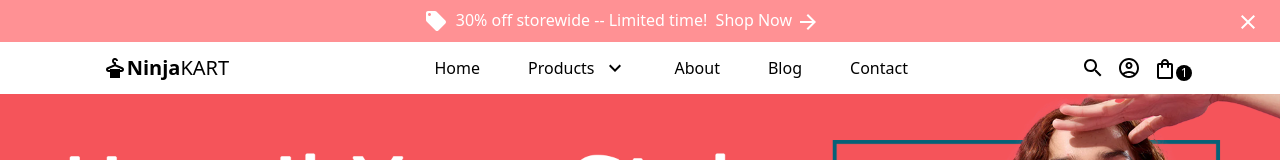
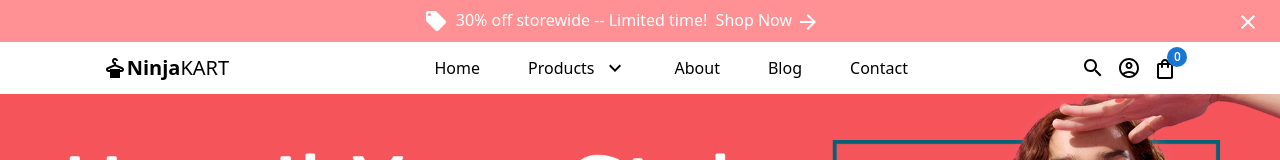
Before and after one commit to shubhamtade/NinjaKart, a React (Vite) app: page / in a window 1280 px wide. Shown: the top 160 px of the page. Built offline with nearby package versions, Linux system fonts and the light colour scheme.

Commit message:
Transition in mobile NavBar

```diff
--- a/src/components/NavBar/NavBar.jsx
+++ b/src/components/NavBar/NavBar.jsx
@@ -26,9 +26,9 @@ const NavBar = ({ itemCount = 1 }) => {
         {menuOpen ? null : <MenuIcon />}
       </div>
       <nav
-        className={`md:block ${
-          menuOpen ? "block" : "hidden"
-        } absolute md:static top-0 left-0 w-[50%] h-full md:w-auto bg-white md:bg-transparent`}
+        className={`fixed md:static top-0 left-0 w-[50%] h-full md:w-auto bg-white md:bg-transparent transform ${
+          menuOpen ? "translate-x-0" : "-translate-x-full"
+        } transition-transform duration-300 ease-in-out md:transform-none`}
       >
         <div className="flex justify-end p-4 md:hidden">
           <button onClick={toggleMenu}>
@@ -98,7 +98,7 @@ const NavBar = ({ itemCount = 1 }) => {
             </Link>
           </li>
         </ul>
-        <div className="md:hidden fixed bottom-0 left-0 w-[50%] bg-white flex flex-col sm:flex-row justify-around text-[12px]  text-white">
+        <div className="md:hidden fixed bottom-0 left-0 w-[100%] bg-white flex flex-col sm:flex-row justify-around text-[12px]  text-white">
           <div className="w-[100%] sm:w-[50%] text-center cursor-pointer bg-red-400 hover:bg-red-500 p-2">
             <p className="font-bold">Email</p>
             <p className="text-[10px]">shubham.tade@gmail.com</p>
--- a/src/components/NavBar/Other.jsx
+++ b/src/components/NavBar/Other.jsx
@@ -3,24 +3,25 @@ import { Link } from "react-router-dom";
 import SearchIcon from "@mui/icons-material/Search";
 import AccountCircleOutlinedIcon from "@mui/icons-material/AccountCircleOutlined";
 import ShoppingBagOutlinedIcon from "@mui/icons-material/ShoppingBagOutlined";
+import Badge from "@mui/material/Badge";
 
-const Other = ({ itemCount = 1 }) => {
+const Other = ({ itemCount = "0" }) => {
   return (
-    <div className="hidden md:block">
-      <div className="flex items-center gap-3 relative">
-        <SearchIcon />
-        <AccountCircleOutlinedIcon />
-
-        <Link to="/cart">
-          <div className="relative">
-            <ShoppingBagOutlinedIcon />
-            {itemCount > 0 && (
-              <span className="absolute bottom-0 right-[-15px] bg-black text-white rounded-full text-xs w-4 h-4 flex items-center justify-center">
-                {itemCount}
-              </span>
-            )}
-          </div>
-        </Link>
+    <div className="hidden md:flex justify-center items-center">
+      <div className="flex items-center gap-3">
+        <div className="flex flex-col items-center">
+          <SearchIcon />
+        </div>
+        <div className="flex flex-col items-center">
+          <AccountCircleOutlinedIcon />
+        </div>
+        <div className="flex flex-col items-center">
+          <Link to="/cart">
+            <Badge badgeContent={itemCount} color="primary" className="text-[4px]">
+              <ShoppingBagOutlinedIcon />
+            </Badge>
+          </Link>
+        </div>
       </div>
     </div>
   );
```
